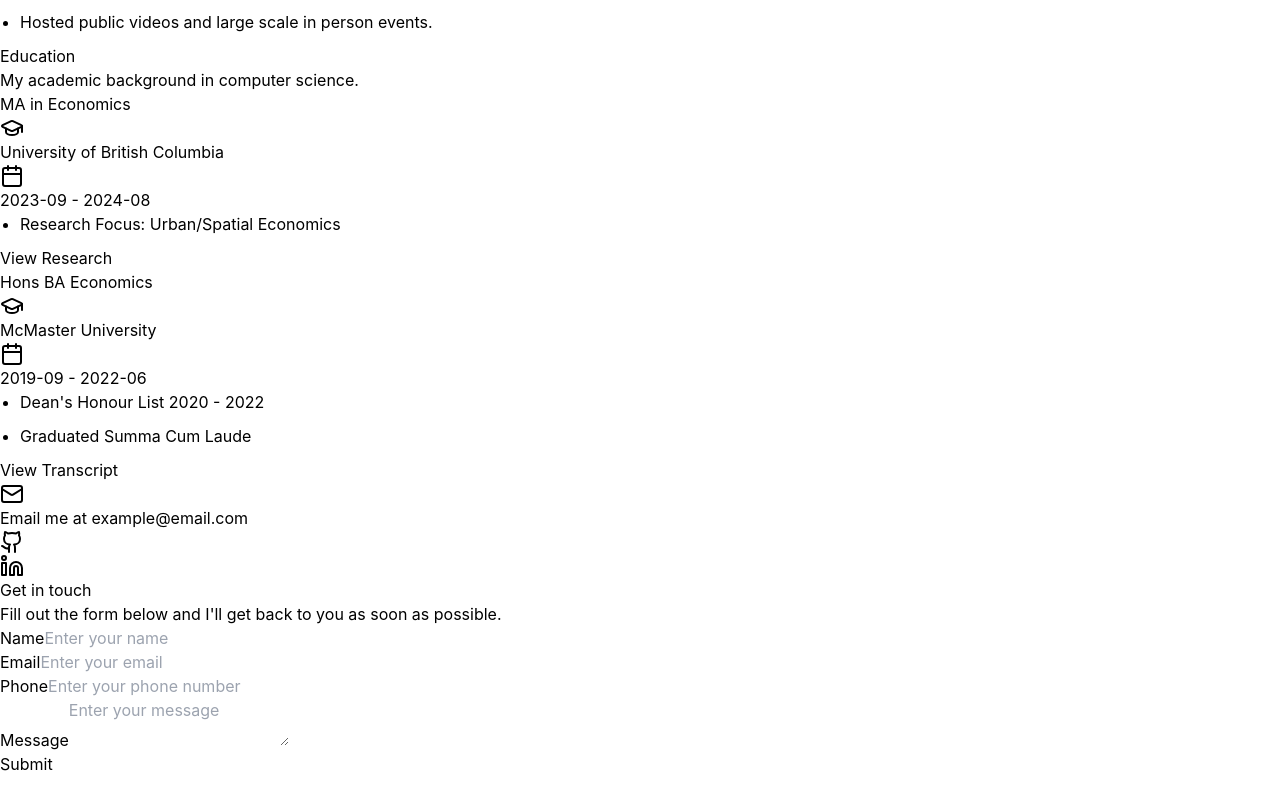
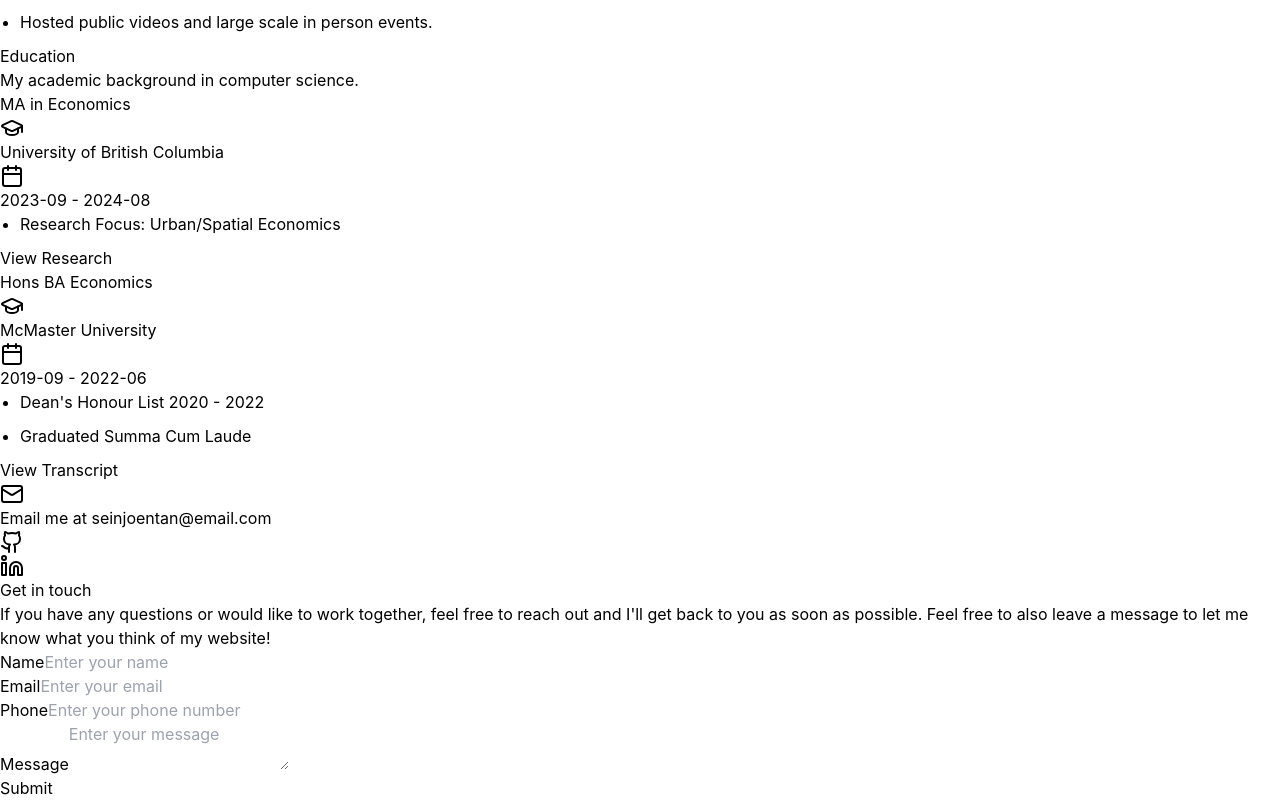
Before and after one commit to seinjonetan/portfolio_website, a React (Vite) app: page / in a window 1280 px wide. Shown: the part 3959-4759 px from the top of the page. Before the commit the page ends 4735 px from the top, so only its background shows below. Built offline with nearby package versions, Linux system fonts and the light colour scheme.

Commit message:
feat: enabled functionality on contact form

```diff
--- a/src/components/ContactForm.tsx
+++ b/src/components/ContactForm.tsx
@@ -63,7 +63,7 @@
     >
       <div className="flex flex-col items-start gap-4">
         <div className="flex items-center gap-2">
-          <a href="#">
+          <a href="mailto:seinjonetan@gmail.com">
             <MailIcon
               className={`w-6 h-6 ${
                 theme === "dark"
@@ -72,11 +72,11 @@
               }`}
             />
           </a>
-          <span>Email me at example@email.com</span>
+          <span>Email me at seinjoentan@email.com</span>
         </div>
         <div className="flex items-center gap-4">
           <a
-            href="#"
+            href="https://github.com/seinjonetan/"
             className={`text-muted-foreground hover:text-primary hover:text-gray-600 ${
               theme === "dark" ? "text-white" : "text-black"
             }`}
@@ -84,7 +84,7 @@
             <GithubIcon className="w-6 h-6" />
           </a>
           <a
-            href="#"
+            href="https://www.linkedin.com/in/sein-jone-tan-01b7422a6/"
             className={`text-muted-foreground hover:text-primary hover:text-gray-600 ${
               theme === "dark" ? "text-white" : "text-black"
             }`}
@@ -105,8 +105,10 @@
           <CardHeader>
             <CardTitle>Get in touch</CardTitle>
             <CardDescription>
-              Fill out the form below and I'll get back to you as soon as
-              possible.
+              If you have any questions or would like to work together, feel
+              free to reach out and I'll get back to you as soon as possible.
+              Feel free to also leave a message to let me know what you think of
+              my website!
             </CardDescription>
           </CardHeader>
           <CardContent className="space-y-4">
```
